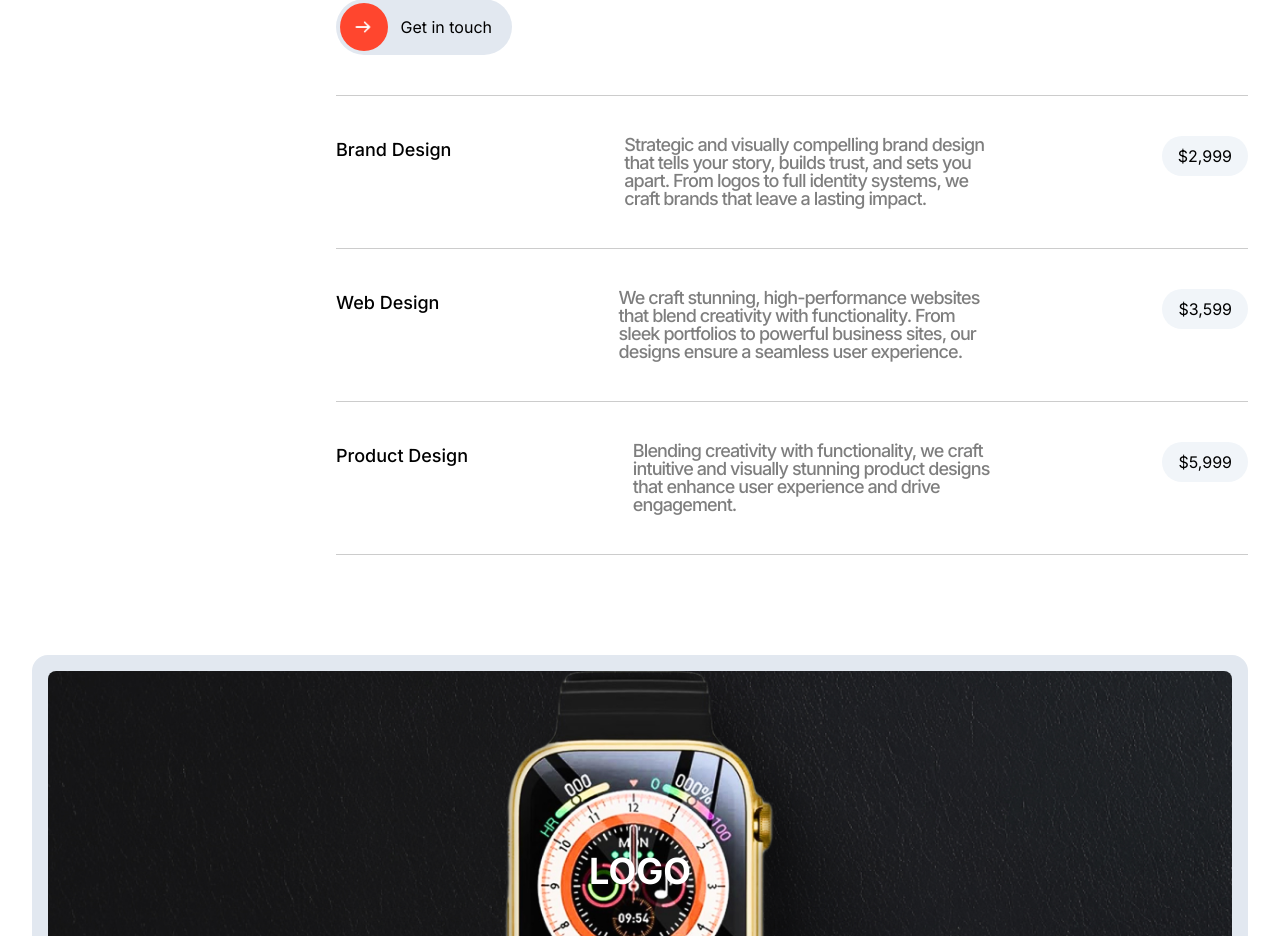
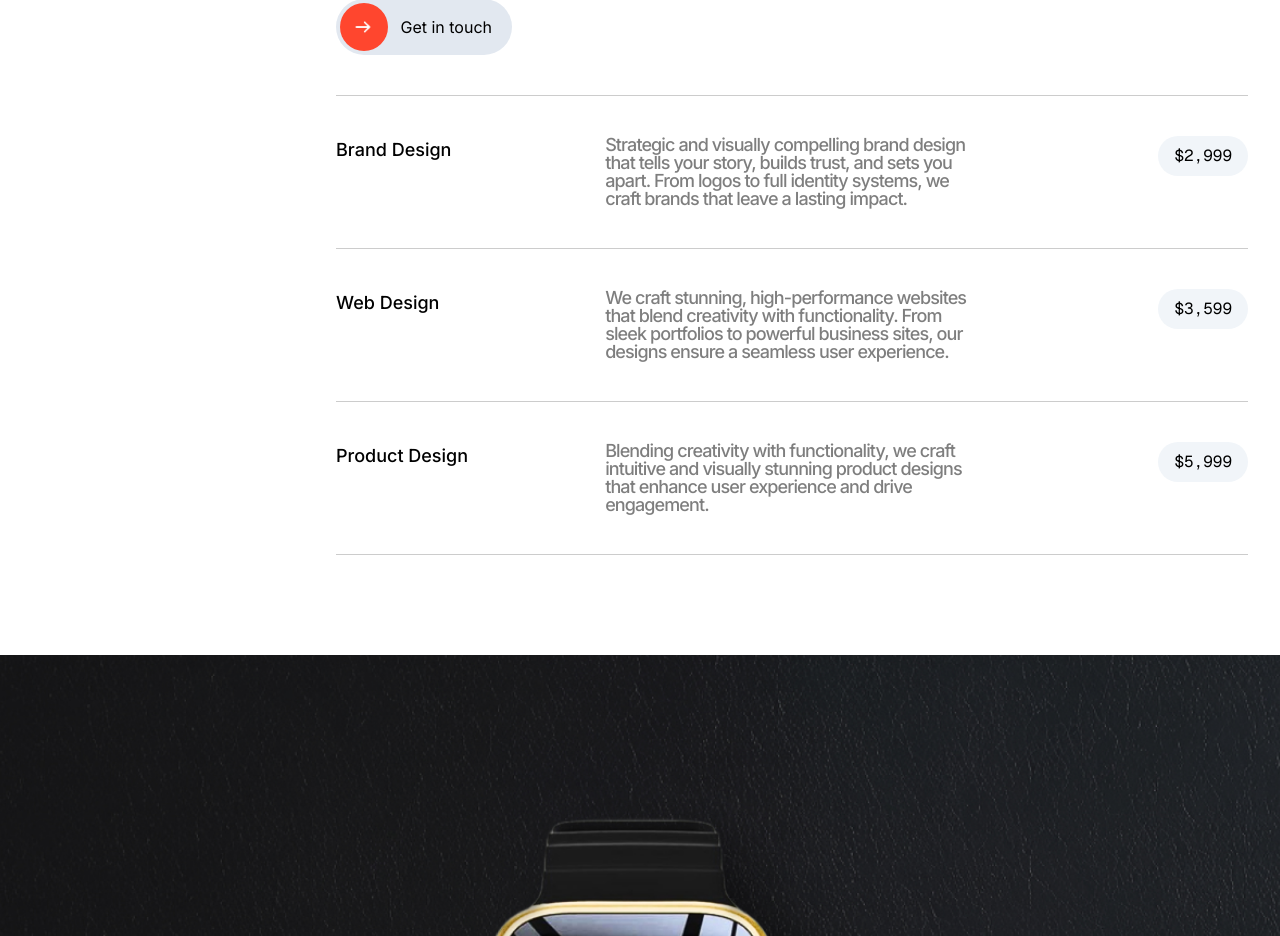
Before and after one commit to shah911/ahmar-last-project, a Next.js app: page /about in a window 1280 px wide. Shown: the part 1014-1950 px from the top of the page. Built offline with nearby package versions, Linux system fonts and the light colour scheme.

Commit message:
about in progress

```diff
--- /dev/null
+++ b/src/components/AboutSection.tsx
@@ -0,0 +1,126 @@
+import { motion, useScroll, useTransform } from "motion/react";
+import Image from "next/image";
+import { useRef } from "react";
+import CTA from "./CTA";
+import Link from "next/link";
+
+const experience = [
+  {
+    company: "Clavmen",
+    role: "Senior UX Designer",
+    duration: "2021–Present",
+    desc: "Clavmen inspires creativity and makes learning piano fun. The lightweight body fits easily into gig bags for portability.",
+  },
+  {
+    company: "Losify & Co",
+    role: "Lead Product Designer",
+    duration: "2019–2021",
+    desc: "Fitness and well-being with personalized coaching and innovative wellness solutions.",
+  },
+  {
+    company: "Freelance",
+    role: "Product Designer",
+    duration: "2015–2019",
+    desc: "Bringing creativity, technical expertise, and a passion for design to every project.",
+  },
+];
+
+function AboutSection() {
+  const ref = useRef(null);
+  const { scrollYProgress } = useScroll({
+    target: ref,
+    offset: ["start start", "end end"],
+  });
+
+  const scaleY1 = useTransform(scrollYProgress, [0, 1], [0, 0.2]);
+  const scaleY2 = useTransform(scrollYProgress, [0, 1], [0, 0.5]);
+  const scaleY3 = useTransform(scrollYProgress, [0, 1], [0, 1]);
+  const blocks = [scaleY1, scaleY2, scaleY3, scaleY2, scaleY1];
+
+  const scale = useTransform(scrollYProgress, [0, 1], [1.2, 1]);
+  const opacity = useTransform(scrollYProgress, [0, 1], [1, 0]);
+  return (
+    <div ref={ref} className="relative flex flex-col">
+      {/* section 1 */}
+      <div className="min-h-150 h-screen bg-black sticky top-0">
+        <div className="relative h-full w-full overflow-hidden">
+          <motion.div
+            style={{ opacity, scale }}
+            className="relative h-full w-full "
+          >
+            <Image
+              src="/demo.jpg"
+              alt="demo"
+              fill
+              priority
+              className="object-cover"
+            />
+          </motion.div>
+        </div>
+      </div>
+      {/* section 2 */}
+      <div className="bg-white z-999 min-h-screen">
+        <div className="relative h-full w-full">
+          <div className="flex items-center justify-center -mt-50">
+            {blocks.map((block, i) => (
+              <motion.div
+                style={{ scaleY: block, transformOrigin: "bottom" }}
+                className="w-[20vw] h-50 bg-white"
+                key={i}
+              ></motion.div>
+            ))}
+          </div>
+          <div className="w-[95%] mx-auto font-inter">
+            <hr className="h-px opacity-20 my-10" />
+            <div className="flex items-center justify-between mb-10">
+              <div className="flex items-center gap-2">
+                <div className="bg-[#FF462E] h-4 w-4 rounded-sm" />
+                <span className="font-medium lg:text-lg">Field Work</span>
+              </div>
+              <span className="font-geist-mono text-lg font-medium">©2025</span>
+            </div>
+            <div className=" relative flex flex-col lg:flex-row gap-10">
+              <div className="flex-1 lg:sticky lg:top-0 h-fit py-10">
+                <h1 className="text-4xl md:text-5xl lg:text-[88px] tracking-tighter leading-[100%] font-semibold">
+                  {"Practice"}
+                </h1>
+                <p className="tracking-tighter leading-[100%] lg:text-lg opacity-50 font-medium my-5 lg:my-10">
+                  {
+                    "My expertise ensures every project is executed with precision and creativity."
+                  }
+                </p>
+                <Link href="/work">
+                  <CTA color="bg-slate-100" />
+                </Link>
+              </div>
+              <div className="flex-2 min-h-screen">
+                <hr className="h-px opacity-20 my-10" />
+                {experience.map((item, i) => (
+                  <div key={i} className="flex flex-col">
+                    <h2 className="text-3xl font-semibold tracking-tighter leading-[100%] mb-5">
+                      {item.company}
+                    </h2>
+                    <div className="flex items-center justify-between mb-2">
+                      <h3 className="text-xl font-medium tracking-tighter leading-[100%]">
+                        {item.role}
+                      </h3>
+                      <span className="bg-slate-100 rounded-full py-2 px-5 w-fit h-fit font-geist-mono font-medium">
+                        {item.duration}
+                      </span>
+                    </div>
+                    <p className="lg:w-[70%] tracking-tighter leading-[100%] font-medium opacity-70 mt-2">
+                      {item.desc}
+                    </p>
+                    <hr className="h-px opacity-20 my-10" />
+                  </div>
+                ))}
+              </div>
+            </div>
+          </div>
+        </div>
+      </div>
+    </div>
+  );
+}
+
+export default AboutSection;
--- a/src/components/ContactSection.tsx
+++ b/src/components/ContactSection.tsx
@@ -20,7 +20,6 @@ function ContactSection() {
   const onSubmit = async (formData: FormData) => {
     const { name, email, message } = formData;
     console.log(name, email, message);
-    // e.preventDefault()
   };
 
   return (
--- a/src/pages/about/index.tsx
+++ b/src/pages/about/index.tsx
@@ -1,3 +1,4 @@
+import AboutSection from "@/components/AboutSection";
 import CTA from "@/components/CTA";
 import Top from "@/components/Top";
 import Transition from "@/components/Transition";
@@ -57,12 +58,15 @@ function About() {
               {services.map((service, i) => (
                 <div key={i}>
                   <div className="flex flex-col lg:flex-row gap-5 justify-between">
-                    <h2 className="font-medium text-lg">{service.title}</h2>
-                    <p className="lg:w-[40%] font-medium opacity-50 tracking-tighter leading-[100%] lg:text-lg">
+                    <h2 className="flex-1 font-medium text-lg">
+                      {service.title}
+                    </h2>
+                    {/* assign a specific width */}
+                    <p className="flex-[1.5] font-medium opacity-50 tracking-tighter leading-[100%] lg:text-lg">
                       {service.desc}
                     </p>
-                    <div className="flex lg:justify-end">
-                      <span className="bg-slate-100 rounded-full py-2 px-4 w-fit h-fit">
+                    <div className="flex-1 flex lg:justify-end">
+                      <span className="bg-slate-100 rounded-full py-2 px-4 w-fit h-fit font-geist-mono">
                         {service.price}
                       </span>
                     </div>
@@ -74,6 +78,7 @@ function About() {
           </div>
         </div>
       </div>
+      <AboutSection />
     </Transition>
   );
 }
```
